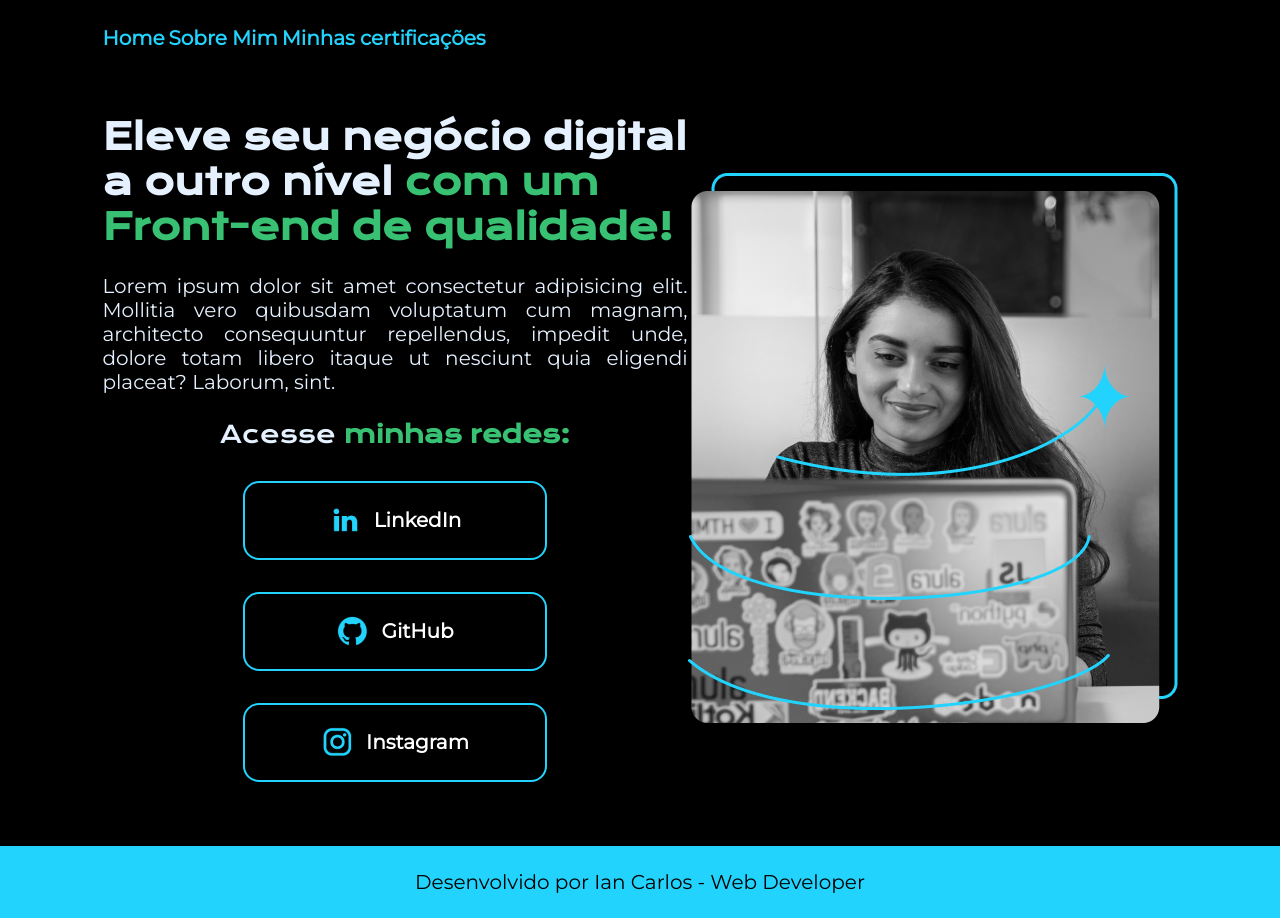
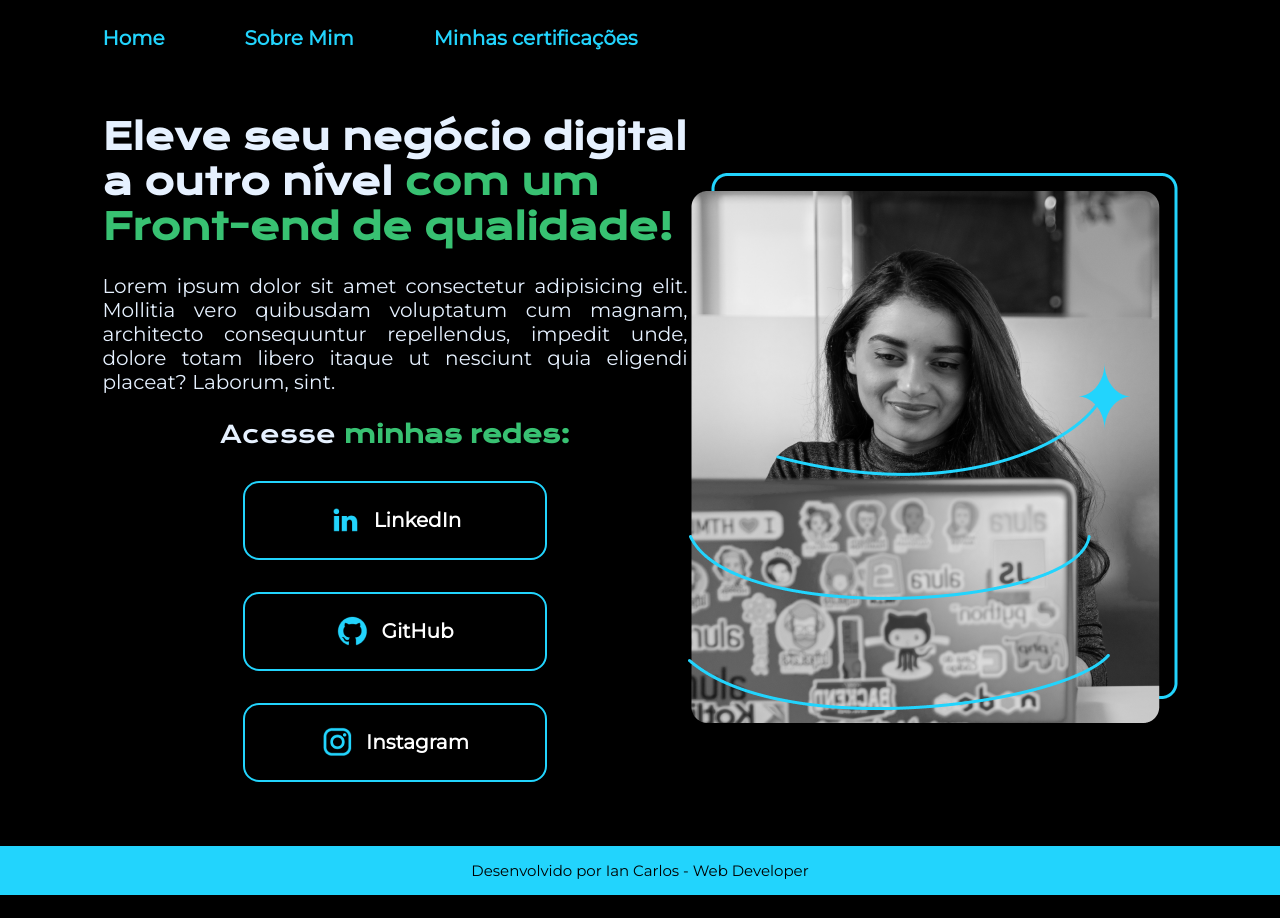
Before and after one commit to dev-iancarlossp/portfolio, a plain HTML site: page PROJ-001/index.html in a window 1280 px wide. After the commit the page ends 895 px from the top, so only its background shows below. Drawn offline with nearby package versions, Linux system fonts and the light colour scheme; files that its build step writes are made by us from their sources.

Commit message:
Nova pasta styles

```diff
--- a/PROJ-001/style.css
+++ b/styles/style.css
@@ -6,8 +6,19 @@
     padding: 0;
 }
 
+body {
+    background-color: black;
+    color: #E6F1FF;
+    box-sizing: border-box;
+}
+
 .cabecalho {
     padding: 2% 8% 0% 8%;
+}
+
+.cabecalho__menu {
+    display: flex;
+    gap: 80px;
 }
 
 .cabecalho__menu__link {
@@ -18,16 +29,6 @@
     text-decoration: none;
 }
 
-body {
-    background-color: black;
-    color: #E6F1FF;
-    box-sizing: border-box;
-}
-
-.titulo-destaque {
-    color: #38C172;
-}
-
 .apresentacao {
     /* margin: 10%;
     margin-top: 5%; */
@@ -35,6 +36,10 @@ body {
     display: flex;
     align-items: center;
     justify-content: space-between;
+}
+
+.titulo-destaque {
+    color: #38C172;
 }
 
 .apresentacao__conteudo {
@@ -100,8 +105,8 @@ body {
 .rodape {
     font-family: "Montserrat", sans-serif;
     text-align: center;
-    font-size: 20px;
+    font-size: 15px;
     background-color: #22D4FD;
     color: black;
-    padding: 24px;
+    padding: 15px;
 }
```
